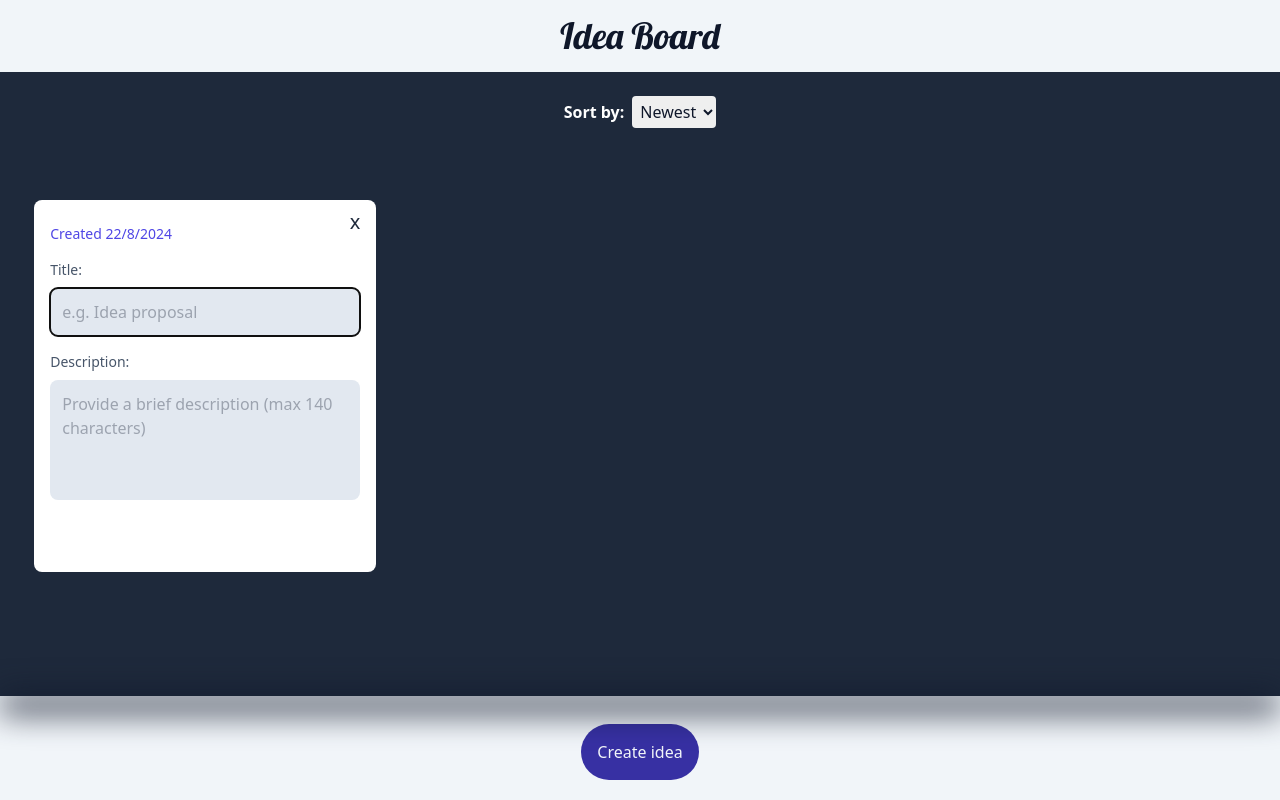
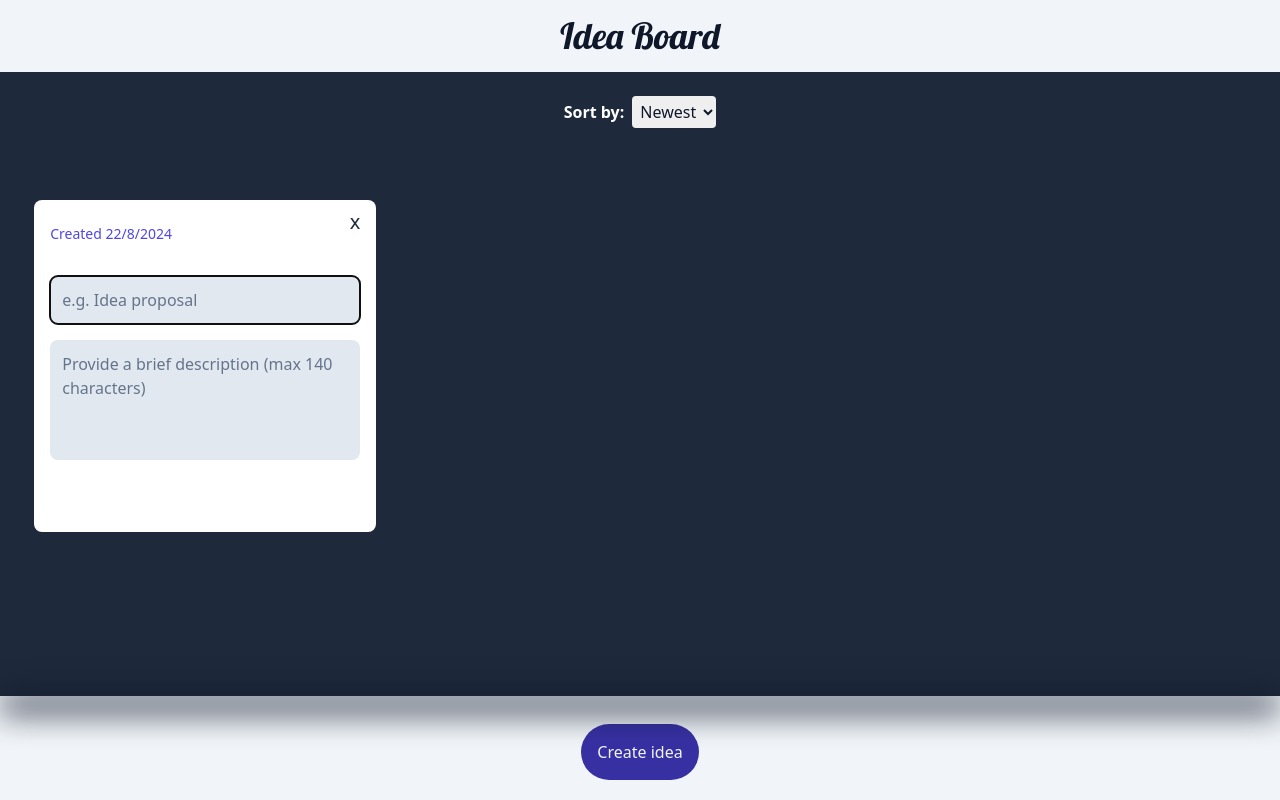
Before and after one commit to migueldcdev/idea-board-ts, a React (Vite) app: page / in a window 1280 px wide. Both pictures are taken after a click on the button "Create idea". Built offline with nearby package versions, Linux system fonts and the light colour scheme.

Commit message:
accesibilityy improvments

```diff
--- a/src/App.tsx
+++ b/src/App.tsx
@@ -5,9 +5,9 @@ import { CreateIdeaButton } from "./components/CreateIdeaButton";
 function App() {
   return (
     <IdeasContext>
-      <div className="font-lobster bg-slate-100 text-slate-900 text-center text-4xl p-4">
+      <header className="font-lobster bg-slate-100 text-slate-900 text-center text-4xl p-4">
         Idea Board
-      </div>
+      </header>
       <IdeasContainer />
       <CreateIdeaButton />
     </IdeasContext>
--- a/src/components/IdeaTile/index.tsx
+++ b/src/components/IdeaTile/index.tsx
@@ -34,24 +34,20 @@ export const IdeaTile = ({ idea }: { idea: Idea }) => {
         </div>
       </div>
       <form className="flex flex-col gap-2" onSubmit={handleSubmit(onSubmit)}>
-        <label htmlFor="title" className="mt-4 text-sm text-slate-600">
-          Title:
-        </label>
+        <label htmlFor="title"/>
         <input
           type="text"
           id="title"
-          className="rounded-lg p-3 bg-slate-200 text-slate-900 focus:border-indigo-500"
+          className="rounded-lg p-3 mt-6 bg-slate-200 text-slate-900 focus:border-indigo-500 placeholder-slate-500"
           placeholder="e.g. Idea proposal"
           autoFocus
           {...register("title")}
           defaultValue={title}
           data-testid="input-name"
         />
-        <label htmlFor="description" className="mt-2 text-sm text-slate-600">
-          Description:
-        </label>
+        <label htmlFor="description"/>
         <textarea
-          className="rounded-lg bg-slate-200 p-3 resize-none text-slate-900"
+          className="rounded-lg bg-slate-200 p-3 resize-none text-slate-900 placeholder-slate-500"
           id="description"
           rows={4}
           cols={26}
```
